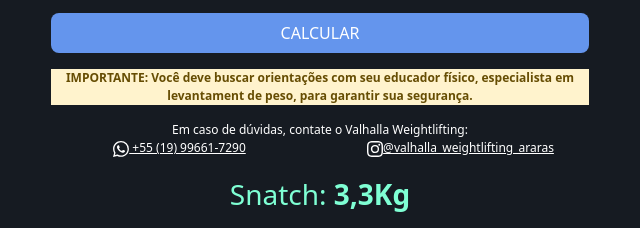
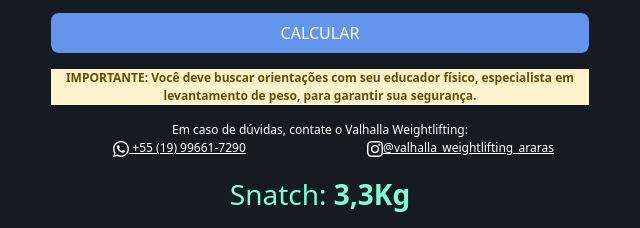
Before and after one commit to edgarfsilva/weightlifitingcalc, a plain HTML site: page index.html in a window 1280 px wide. Both pictures are taken after typing "5" into the empty fields and a click on the button "CALCULAR". Shown: the part 321-549 px from the top of the page, 320-960 px from the left. Drawn offline with nearby package versions, Linux system fonts and the light colour scheme.

Commit message:
Typo fixing

```diff
--- a/index.html
+++ b/index.html
@@ -152,7 +152,7 @@
                         </div>
                         <a name="result"></a>
                         <div class="mb-3 result text-center alert-warning disclaimer">
-                            <strong>IMPORTANTE: Você deve buscar orientações com seu educador físico, especialista em levantament de peso, para garantir sua segurança.</strong>
+                            <strong>IMPORTANTE: Você deve buscar orientações com seu educador físico, especialista em levantamento de peso, para garantir sua segurança.</strong>
                         </div>
 
                         <div class="mb-3 result text-center disclaimer ">
```
